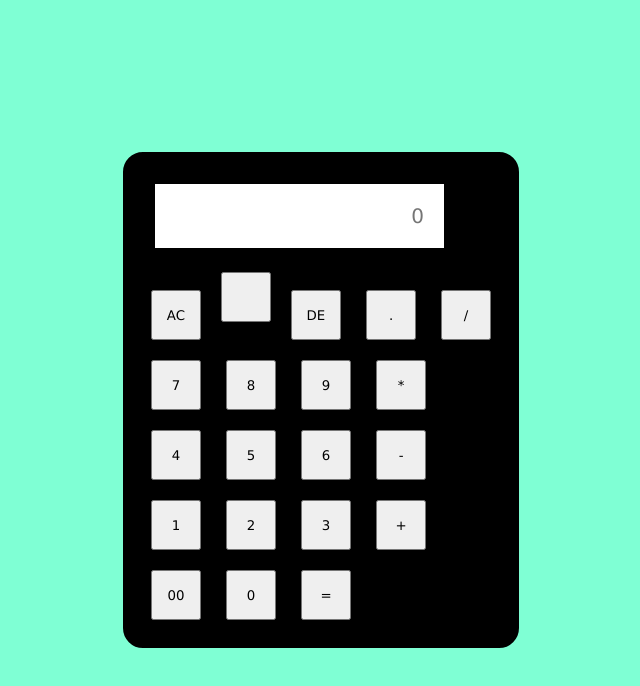
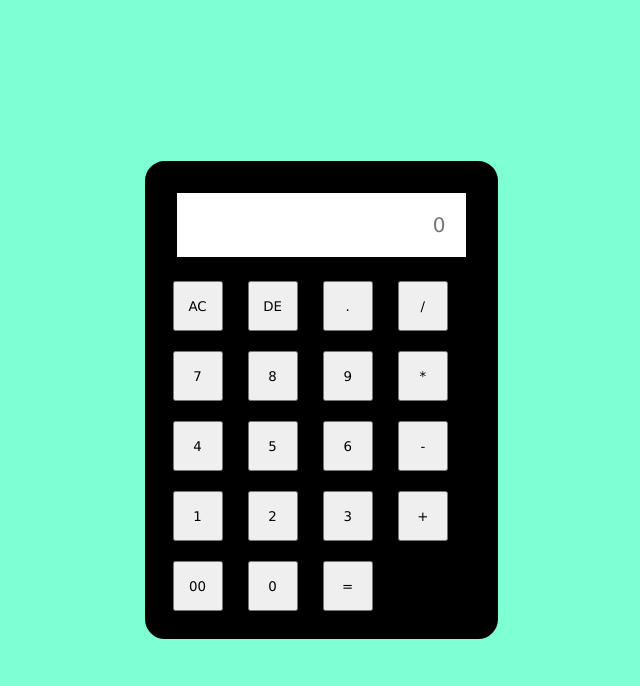
Before and after one commit to OLUWAJARE2006/Calculator, a plain HTML site: page index.html in a window 1280 px wide. Shown: the whole page, without its empty margins (319-959 px from the left). Drawn offline with Linux system fonts and the light colour scheme.

Commit message:
fix a bug

```diff
--- a/index.html
+++ b/index.html
@@ -10,7 +10,7 @@
     <div class="calculator">
         <input type="text" placeholder="0"  id="display">
         <div class="button">
-            <button onclick="cleardisplay('')">AC<button>
+             <button onclick="cleardisplay('')">AC</button>
             <button onclick="del('')">DE</button>
             <button onclick="appendtodisplay('.')" >.</button>
             <button onclick="appendtodisplay('/')" >/</button>
```
